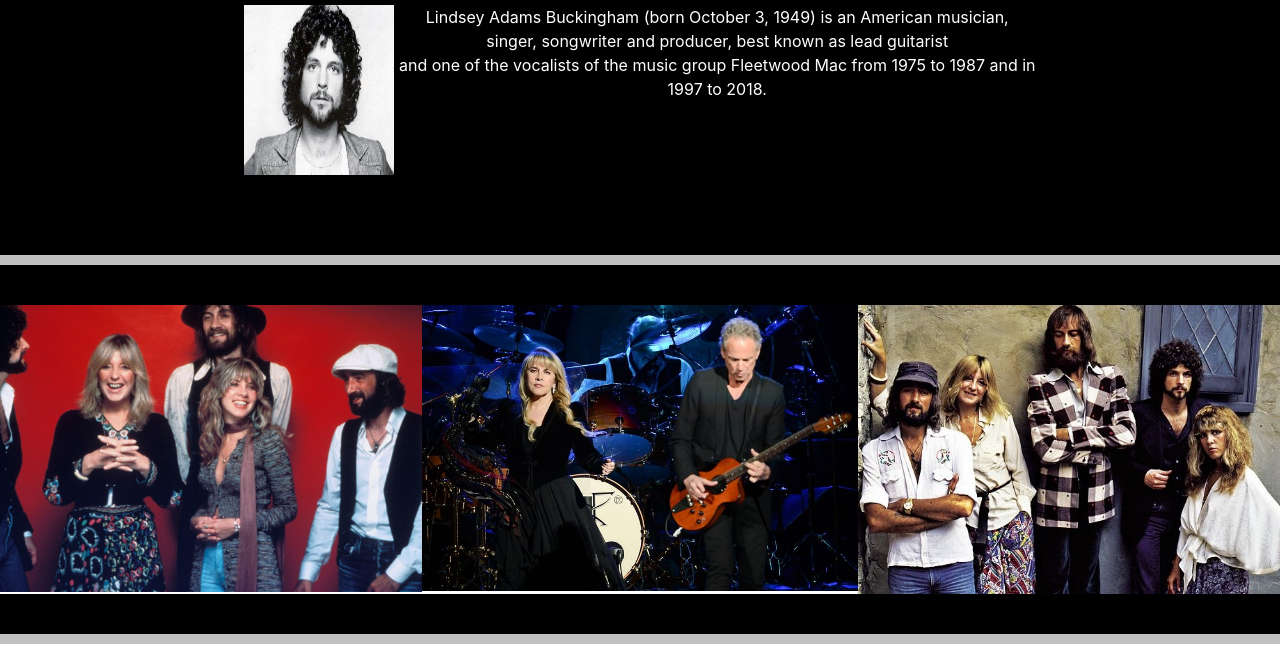
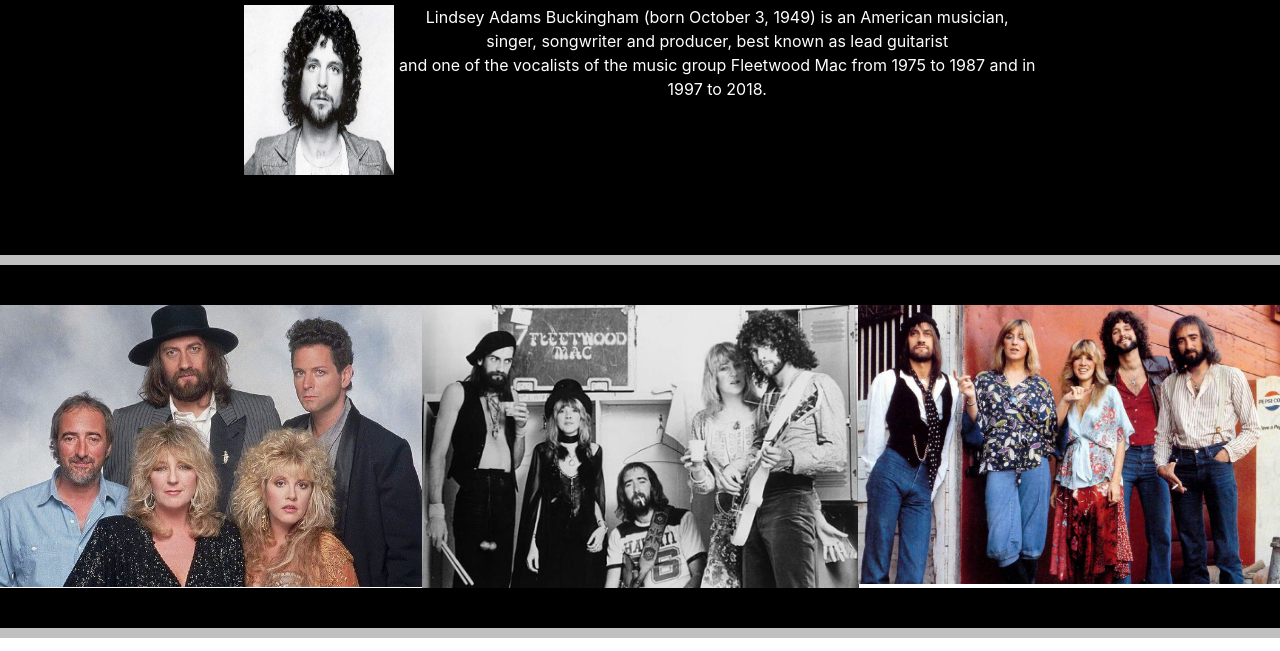
Before and after one commit to Code-Institute-Submissions/Milestone_1, a plain HTML site: page about.html in a window 1280 px wide. Shown: the part 1430-2081 px from the top of the page. Drawn offline with nearby package versions, Linux system fonts and the light colour scheme.

Commit message:
second commit

```diff
--- a/about.html
+++ b/about.html
@@ -125,38 +125,36 @@
   </div>
 
 
-  <div class="space-one" style="width:100%"><!-- Grey Space -->
+  <div class="space-one" style="width:100%">
   </div>
 
-  <div class="space-two" style="width:100%"><!-- Black Space -->
+    <div class="space-two" style="width:100%">
+      </div>
+
+      <div class="row">
+  <div class="column">
+    <img src="photo019.jpg" style="width:100%" class="hvr-grow">
+  </div>
+  <div class="column">
+    <img src="photo024.jpg" style="width:100%" class="hvr-grow">
+  </div>
+  <div class="column">
+    <img src="photo021.jpg" style="width:100%" class="hvr-grow">
+  </div>
+</div>
+
+<div class="space-two" style="width:100%">
       </div>
 
 
-  <div class="row">
-    <div class="column">
-      <img src="photo011.jpg" style="width:100%" class="hvr-grow">
-    </div>
-      <div class="column">
-        <img src="photo001.jpg" style="width:100%" class="hvr-grow">
-      </div>
-        <div class="column">
-          <img src="photo010.jpg" style="width:100%" class="hvr-grow">
-        </div>
-  </div>
-
-  <div class="space-two" style="width:100%"><!-- Black Space -->
-
-  </div>
-
-
-  <div class="space-one" style="width:100%"><!-- grey Space -->
-
+  <div class="space-one" style="width:100%">
   </div>
 
 </body>
 
-<!-- Footer -->
 <footer class="container-fluid" style=width="100%">
+
+
 
         <div class="footer-details" class="row">
                 <p></p>
```
Also changed, not shown: tour.html (+3 -5 lines). Lines whose indentation alone changed are shown as unchanged.
